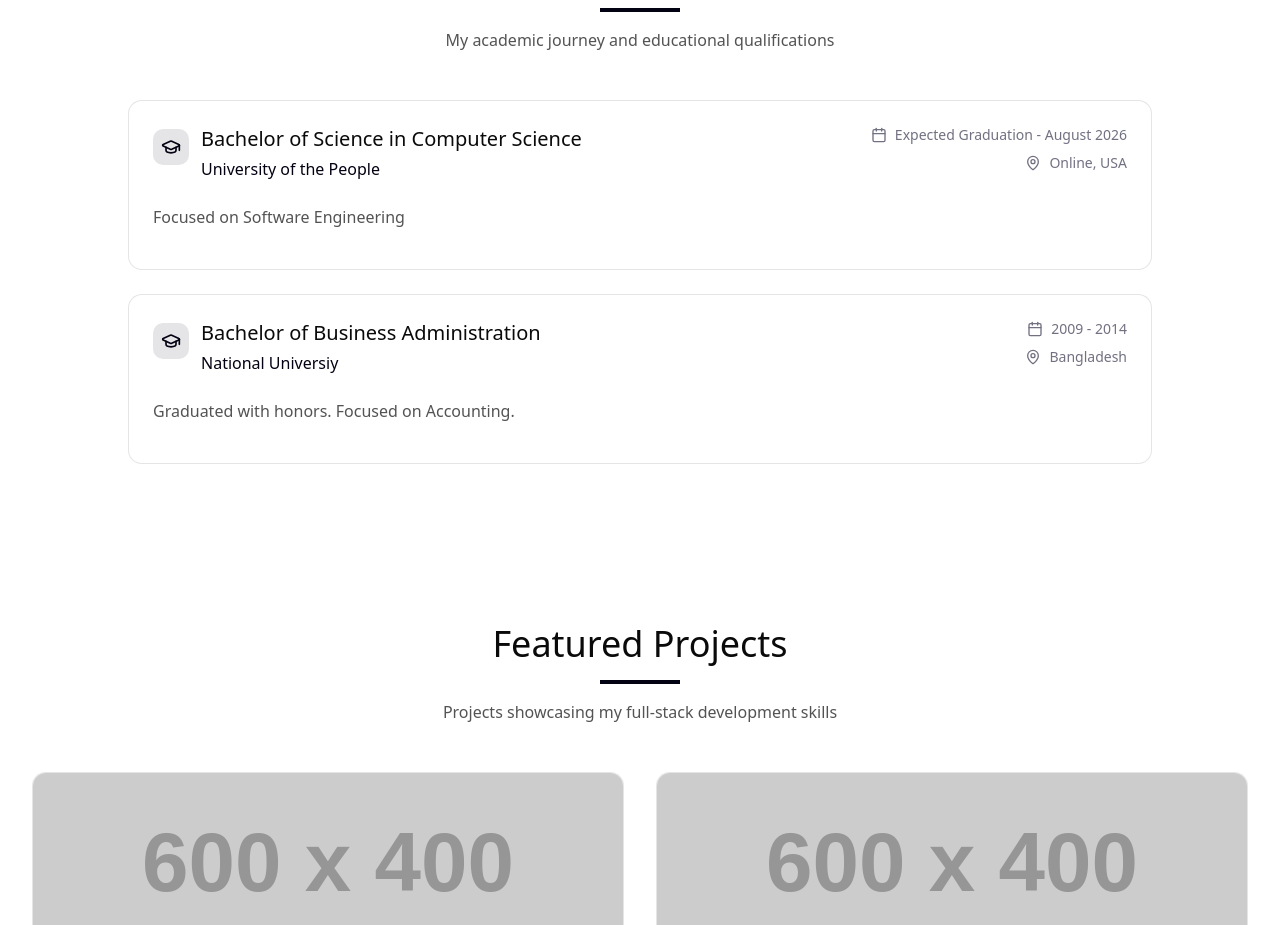
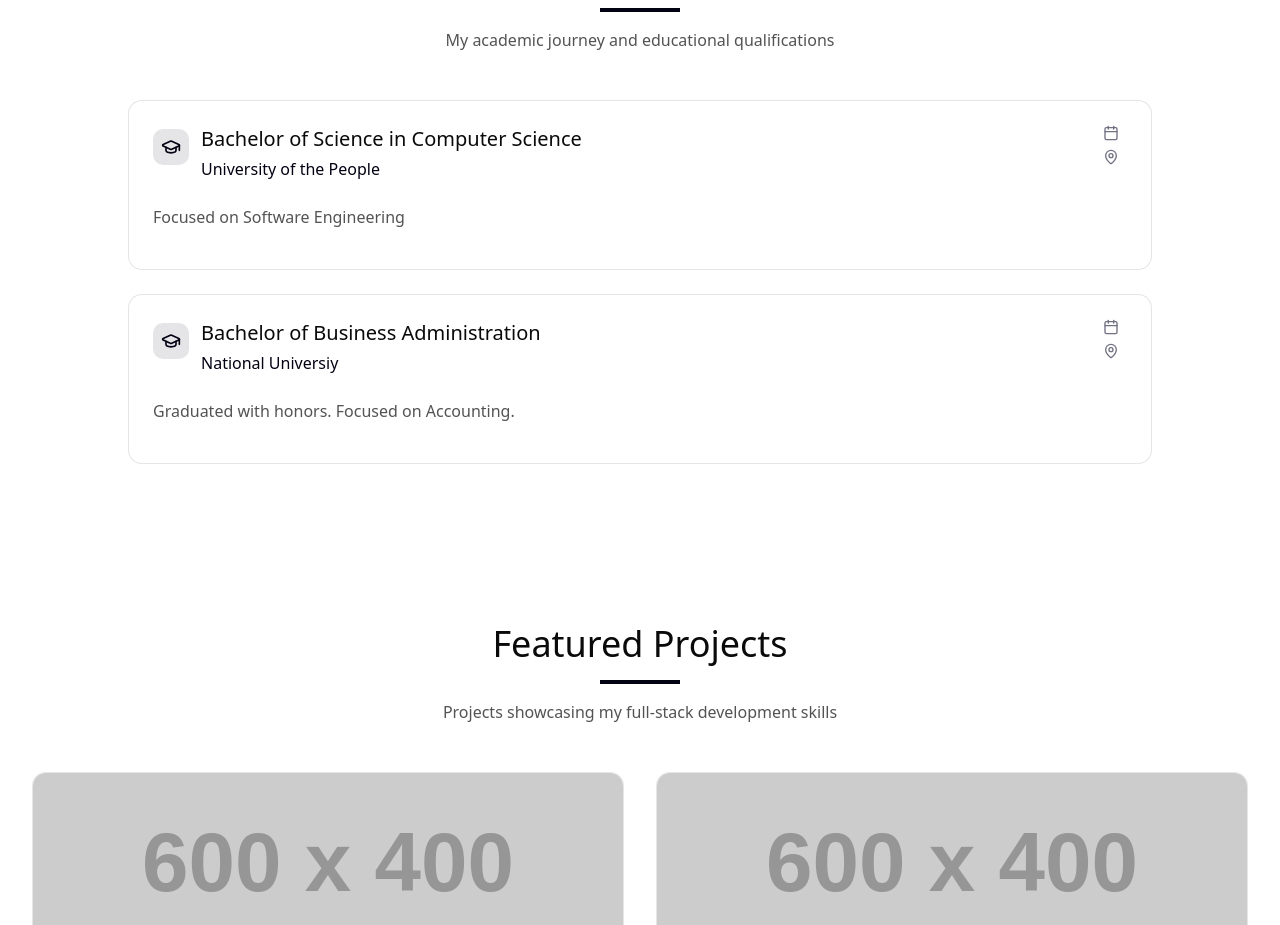
Before and after one commit to shakil880/portfolio, a React (Vite) app: page / in a window 1280 px wide. Shown: the part 3000-3925 px from the top of the page. Built offline with nearby package versions, Linux system fonts and the light colour scheme.

Commit message:
Remove location and period from education entries
Removed location and period details for two degrees.

```diff
--- a/src/components/Education.jsx
+++ b/src/components/Education.jsx
@@ -6,15 +6,11 @@ export function Education() {
     {
       degree: 'Bachelor of Science in Computer Science',
       institution: 'University of the People',
-      location: 'Online, USA',
-      period: 'Expected Graduation - August 2026',
       description: 'Focused on Software Engineering',
     },
     {
       degree: 'Bachelor of Business Administration',
       institution: 'National Universiy',
-      location: 'Bangladesh',
-      period: '2009 - 2014',
       description: 'Graduated with honors. Focused on Accounting.'
     },
   ];
```
